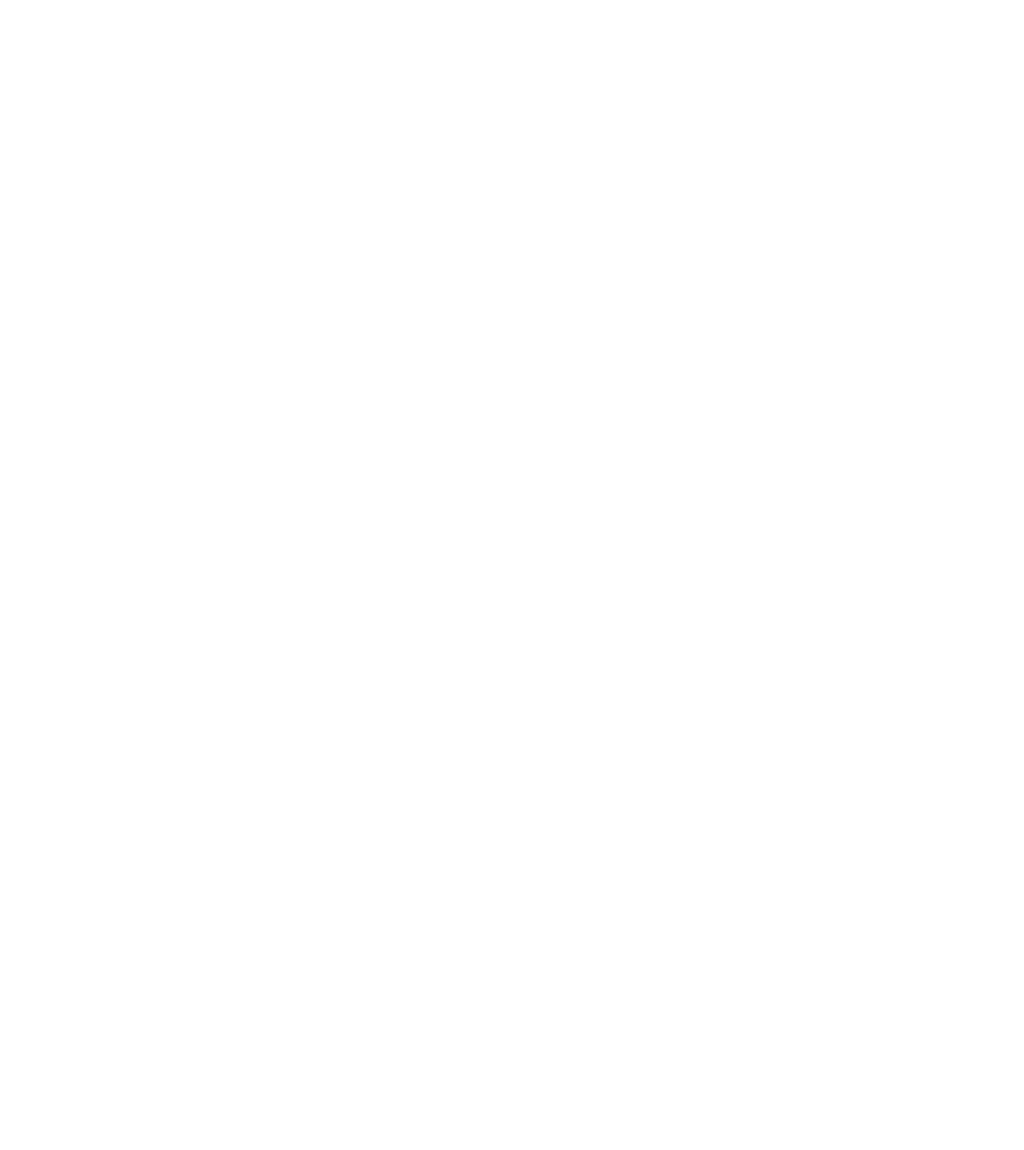
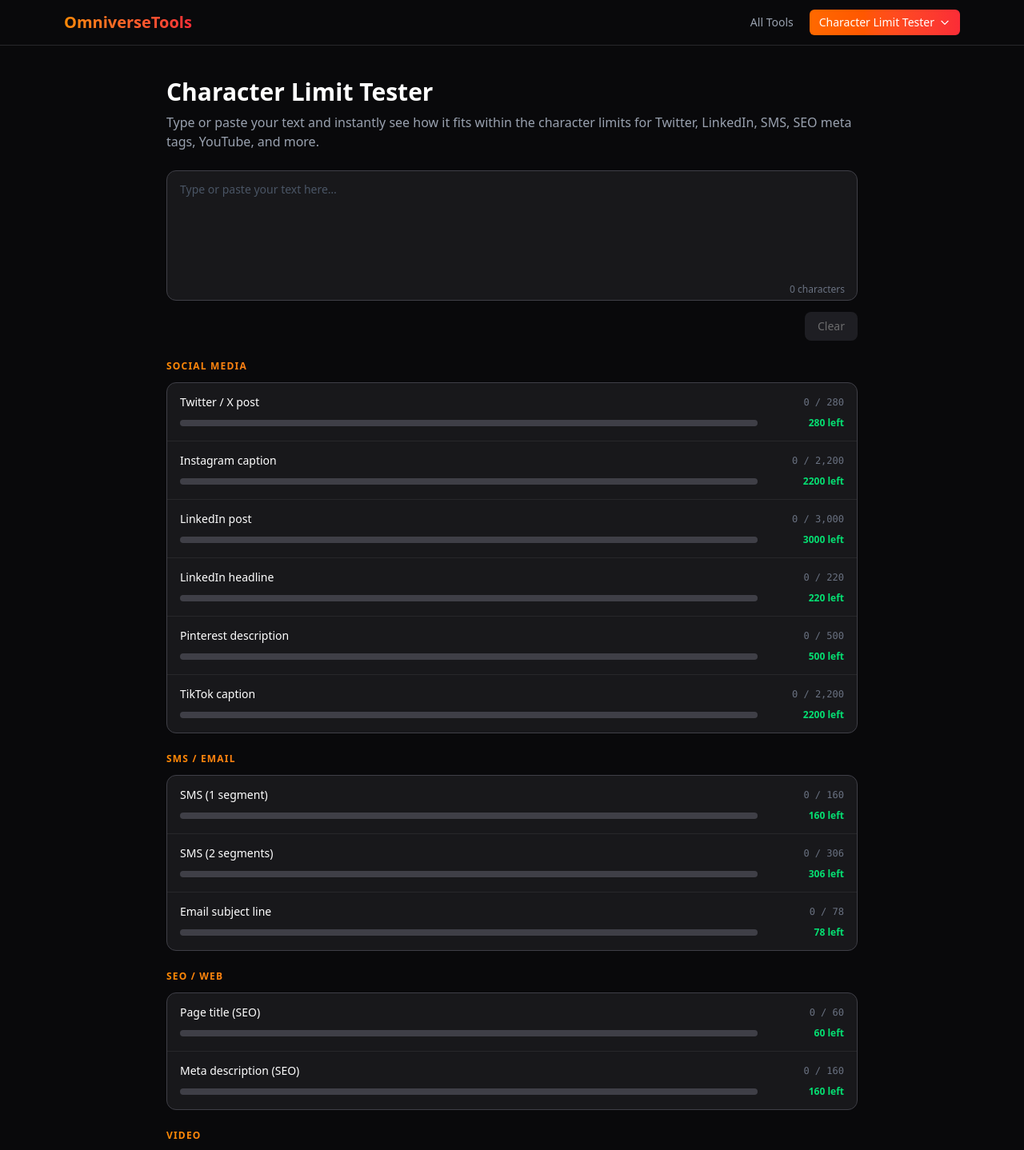
Before and after one commit to cludeyxcode/omniversetools, a React (Vite) app in the folder frontend/: page /tools/character-limit-tester in a window 1280 px wide. Before the commit this address had no page. Shown: the top 1438 px of the page at 80% size. Before the commit the page ends 800 px from the top, so only its background shows below. Built offline with nearby package versions, Linux system fonts and the light colour scheme.

Commit message:
Add Character Limit Tester tool

```diff
--- a/frontend/src/App.jsx
+++ b/frontend/src/App.jsx
@@ -34,6 +34,7 @@
 import ChmodCalculator from './pages/tools/ChmodCalculator'
 import WordFrequencyCounter from './pages/tools/WordFrequencyCounter'
 import ReadingTimeEstimator from './pages/tools/ReadingTimeEstimator'
+import CharacterLimitTester from './pages/tools/CharacterLimitTester'
 
 // Lazily loaded — heavier dependencies split into separate chunks
 const MarkdownPreviewer   = lazy(() => import('./pages/tools/MarkdownPreviewer'))
@@ -91,6 +92,7 @@
             <Route path="/tools/chmod-calculator" element={<ChmodCalculator />} />
             <Route path="/tools/word-frequency-counter" element={<WordFrequencyCounter />} />
             <Route path="/tools/reading-time-estimator" element={<ReadingTimeEstimator />} />
+            <Route path="/tools/character-limit-tester" element={<CharacterLimitTester />} />
             <Route path="/tools/markdown-previewer" element={<MarkdownPreviewer />} />
             <Route path="/tools/diff-checker" element={<DiffChecker />} />
             <Route path="/tools/image-to-base64" element={<ImageToBase64 />} />
--- a/frontend/src/components/Layout.jsx
+++ b/frontend/src/components/Layout.jsx
@@ -18,6 +18,7 @@
       { path: '/tools/word-counter',            label: 'Word Counter' },
       { path: '/tools/word-frequency-counter',  label: 'Word Frequency Counter' },
       { path: '/tools/reading-time-estimator',  label: 'Reading Time Estimator' },
+      { path: '/tools/character-limit-tester',  label: 'Character Limit Tester' },
       { path: '/tools/diff-checker',       label: 'Text Diff Checker' },
       { path: '/tools/text-sorter',        label: 'Text Sorter & Line Tools' },
       { path: '/tools/markdown-previewer', label: 'Markdown Previewer' },
--- a/frontend/src/pages/Home.jsx
+++ b/frontend/src/pages/Home.jsx
@@ -6,7 +6,7 @@
   Code2, CalendarClock, AlignLeft, Binary, Fingerprint, CaseSensitive, Database,
   Code, Percent, Cake, ArrowUpDown, Scale, Flame, Weight, Receipt, Landmark,
   TrendingUp, Shuffle, Calculator, CalendarRange, Globe, Slash, Table2, Palette,
-  Lock, BarChart2, BookOpen,
+  Lock, BarChart2, BookOpen, Type,
 } from 'lucide-react'
 
 const categories = [
@@ -26,6 +26,7 @@
       { path: '/tools/word-counter',           Icon: FileText,     title: 'Word & Character Counter',   desc: 'Paste any text to instantly see its word count, character count, sentence count, and more.' },
       { path: '/tools/word-frequency-counter', Icon: BarChart2,    title: 'Word Frequency Counter',     desc: 'Paste text and see every word ranked by occurrence — great for writers and SEO keyword analysis.' },
       { path: '/tools/reading-time-estimator', Icon: BookOpen,     title: 'Reading Time Estimator',     desc: 'Paste an article and instantly see how long it takes to read — adjust the WPM to match your pace.' },
+      { path: '/tools/character-limit-tester', Icon: Type,         title: 'Character Limit Tester',     desc: 'Live counters for Twitter (280), LinkedIn, SMS (160), meta description (160), and 9 more platforms.' },
       { path: '/tools/diff-checker',           Icon: GitCompare,   title: 'Text Diff Checker',          desc: 'Paste two versions of a text and see exactly what was added, removed, or changed.' },
       { path: '/tools/text-sorter',            Icon: ArrowUpDown,  title: 'Text Sorter & Line Tools',   desc: 'Sort lines alphabetically, remove duplicates, reverse, shuffle, or trim blank lines.' },
       { path: '/tools/markdown-previewer',     Icon: FileType2,    title: 'Markdown Previewer',         desc: 'Write Markdown on the left and see it rendered as formatted text on the right, live.' },
--- /dev/null
+++ b/frontend/src/pages/tools/CharacterLimitTester.jsx
@@ -0,0 +1,153 @@
+import { useState, useEffect } from 'react'
+
+const PLATFORMS = [
+  { group: 'Social Media',    platform: 'Twitter / X post',       limit: 280   },
+  { group: 'Social Media',    platform: 'Instagram caption',       limit: 2200  },
+  { group: 'Social Media',    platform: 'LinkedIn post',           limit: 3000  },
+  { group: 'Social Media',    platform: 'LinkedIn headline',       limit: 220   },
+  { group: 'Social Media',    platform: 'Pinterest description',   limit: 500   },
+  { group: 'Social Media',    platform: 'TikTok caption',          limit: 2200  },
+  { group: 'SMS / Email',     platform: 'SMS (1 segment)',         limit: 160   },
+  { group: 'SMS / Email',     platform: 'SMS (2 segments)',        limit: 306   },
+  { group: 'SMS / Email',     platform: 'Email subject line',      limit: 78    },
+  { group: 'SEO / Web',       platform: 'Page title (SEO)',        limit: 60    },
+  { group: 'SEO / Web',       platform: 'Meta description (SEO)',  limit: 160   },
+  { group: 'Video',           platform: 'YouTube title',           limit: 100   },
+  { group: 'Video',           platform: 'YouTube description',     limit: 5000  },
+]
+
+function getStatus(count, limit) {
+  if (count > limit) return 'over'
+  if (count >= limit * 0.9) return 'warning'
+  return 'ok'
+}
+
+function StatusBar({ count, limit }) {
+  const pct = Math.min((count / limit) * 100, 100)
+  const status = getStatus(count, limit)
+  const barColor =
+    status === 'over'    ? 'bg-red-500' :
+    status === 'warning' ? 'bg-yellow-500' :
+                           'bg-green-500'
+  const textColor =
+    status === 'over'    ? 'text-red-400' :
+    status === 'warning' ? 'text-yellow-400' :
+                           'text-green-400'
+  const remaining = limit - count
+
+  return (
+    <div className="flex items-center gap-3">
+      <div className="flex-1 h-2 bg-zinc-700 rounded-full overflow-hidden">
+        <div
+          className={`h-full rounded-full transition-all duration-150 ${barColor}`}
+          style={{ width: `${pct}%` }}
+        />
+      </div>
+      <span className={`text-xs font-semibold w-24 text-right ${textColor}`}>
+        {status === 'over'
+          ? `${Math.abs(remaining)} over`
+          : `${remaining} left`}
+      </span>
+    </div>
+  )
+}
+
+export default function CharacterLimitTester() {
+  const [text, setText] = useState('')
+
+  useEffect(() => {
+    document.title = 'Character Limit Tester — Twitter, SMS, SEO & More | OmniverseTools'
+  }, [])
+
+  const count = text.length
+
+  const groups = [...new Set(PLATFORMS.map(p => p.group))]
+
+  return (
+    <div className="max-w-4xl mx-auto px-4 py-10">
+      <h1 className="text-3xl font-bold text-white mb-2">Character Limit Tester</h1>
+      <p className="text-gray-400 mb-6">
+        Type or paste your text and instantly see how it fits within the character limits for
+        Twitter, LinkedIn, SMS, SEO meta tags, YouTube, and more.
+      </p>
+
+      {/* Textarea */}
+      <div className="relative mb-2">
+        <textarea
+          value={text}
+          onChange={e => setText(e.target.value)}
+          placeholder="Type or paste your text here…"
+          rows={6}
+          className="w-full bg-zinc-900 border border-zinc-700 rounded-xl px-4 py-3 text-white placeholder-gray-600 focus:outline-none focus:border-orange-500 resize-none text-sm leading-relaxed"
+        />
+        <div className="absolute bottom-3 right-4 text-xs text-gray-500 select-none">
+          {count.toLocaleString()} characters
+        </div>
+      </div>
+
+      <div className="flex justify-end mb-6">
+        <button
+          onClick={() => setText('')}
+          disabled={!text}
+          className="bg-zinc-700 hover:bg-zinc-600 disabled:opacity-40 text-white px-4 py-2 rounded-lg text-sm transition-colors"
+        >
+          Clear
+        </button>
+      </div>
+
+      {/* Platform limit cards by group */}
+      <div className="space-y-6">
+        {groups.map(group => (
+          <section key={group}>
+            <h2 className="text-xs font-semibold uppercase tracking-widest bg-gradient-to-r from-orange-400 to-red-500 bg-clip-text text-transparent mb-3">
+              {group}
+            </h2>
+            <div className="bg-zinc-900 border border-zinc-700 rounded-xl overflow-hidden">
+              {PLATFORMS.filter(p => p.group === group).map((p, idx, arr) => {
+                const status = getStatus(count, p.limit)
+                return (
+                  <div
+                    key={p.platform}
+                    className={`px-4 py-3.5 ${idx < arr.length - 1 ? 'border-b border-zinc-800' : ''}`}
+                  >
+                    <div className="flex items-center justify-between mb-2">
+                      <span className="text-sm text-white font-medium">{p.platform}</span>
+                      <div className="flex items-center gap-2 shrink-0">
+                        {status === 'over' && (
+                          <span className="text-xs bg-red-500/15 text-red-400 px-2 py-0.5 rounded-full font-medium">
+                            Over limit
+                          </span>
+                        )}
+                        {status === 'warning' && (
+                          <span className="text-xs bg-yellow-500/15 text-yellow-400 px-2 py-0.5 rounded-full font-medium">
+                            Near limit
+                          </span>
+                        )}
+                        <span className="text-xs text-gray-500 font-mono">
+                          {count.toLocaleString()} / {p.limit.toLocaleString()}
+                        </span>
+                      </div>
+                    </div>
+                    <StatusBar count={count} limit={p.limit} />
+                  </div>
+                )
+              })}
+            </div>
+          </section>
+        ))}
+      </div>
+
+      <div className="mt-10 text-sm text-gray-500 leading-relaxed">
+        <h2 className="text-gray-300 font-semibold text-base mb-2">About this tool</h2>
+        <p>
+          Different platforms enforce very different character limits. A tweet cuts off at 280, an
+          SMS segment at 160 (longer messages split into multiple segments billed separately), and
+          search engines typically truncate page titles beyond 60 characters and meta descriptions
+          beyond 160. This tool checks your text against 13 common limits simultaneously so you can
+          tweak the copy once and see where it fits. Everything runs in your browser — no text is
+          ever sent to a server.
+        </p>
+      </div>
+    </div>
+  )
+}
```
Also changed, not shown: 1 other file (tests, documents, lock files or other folders).
